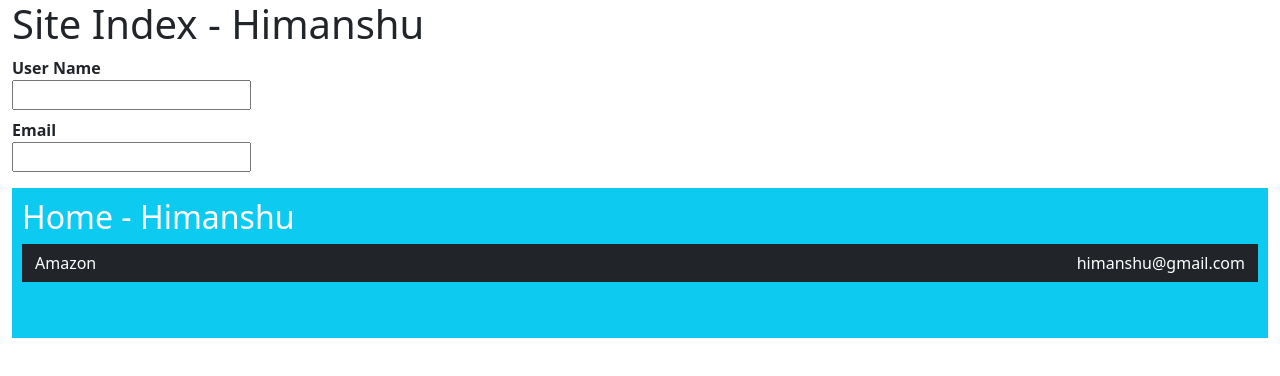
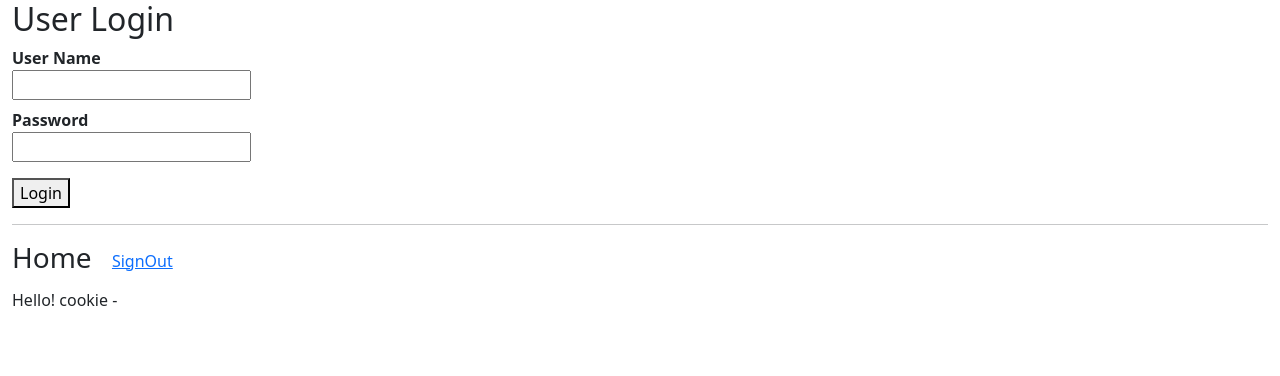
Before and after one commit to himanshu094/react-Practice, a React (Create React App) app in the folder react-shopping/: page / in a window 1280 px wide. Shown: the top 376 px of the page. Built offline with nearby package versions, Linux system fonts and the light colour scheme.

Commit message:
react-cookie for storing userDetails

```diff
--- a/react-shopping/package.json
+++ b/react-shopping/package.json
@@ -10,6 +10,7 @@
     "bootstrap-icons": "^1.11.1",
     "formik": "^2.4.5",
     "react": "^18.2.0",
+    "react-cookie": "^6.1.1",
     "react-dom": "^18.2.0",
     "react-scripts": "5.0.1",
     "web-vitals": "^2.1.4",
--- /dev/null
+++ b/react-shopping/src/component/Cookie.js
@@ -0,0 +1,52 @@
+import React from 'react'
+import { useEffect,useState } from 'react';
+import { useCookies } from 'react-cookie';
+
+export default function Cookie() {
+
+  const [cookies,setCookie,removeCookie]=useCookies(['username']);
+  const [userDetails,setUserDetails] = useState({UserName:'',Password:''})
+
+  useEffect(()=>{
+    if(cookies.username==undefined){
+      alert('Please Login')
+    }
+  },[])
+
+  function handleUserName(e){
+    setUserDetails({
+      UserName:e.target.value,
+      Password:userDetails.Password
+    })
+  }
+  function handlePassword(e){
+    setUserDetails({
+      UserName:userDetails.UserName,
+      Password:e.target.value
+    })
+  }
+  function handleLogin(){
+    setCookie('username',userDetails.UserName,{path:'/',expires:new Date('2023-12-06 20:22')});
+    alert('Login Success..');
+  }
+  function handleSignout(){
+    removeCookie('username');
+    alert('signed out Successfully')
+  }
+
+  return (
+    <div className='container-fluid'>
+      <h2>User Login</h2>
+      <dl>
+        <dt>User Name</dt>
+        <dd><input onChange={handleUserName} type='text'/></dd>
+        <dt>Password</dt>
+        <dd><input onChange={handlePassword} type='password'/></dd>
+      </dl>
+      <button onClick={handleLogin}>Login</button>
+      <hr/>
+      <h3>Home <button onClick={handleSignout} className='btn btn-link'>SignOut</button></h3>
+      Hello! cookie - {cookies.username}
+    </div>
+  )
+}
--- a/react-shopping/src/index.js
+++ b/react-shopping/src/index.js
@@ -6,15 +6,17 @@
 import App from './App';
 import reportWebVitals from './reportWebVitals';
 
-import LifeCycleDemo from './component/LifeCycleDemo';
-import ReactHookDemo from './component/ReactHookDemo';
-import ContextDemo from './component/ContextDemo';
+import Cookie from './component/Cookie';
+
+import { CookiesProvider } from 'react-cookie';
 
 
 const root = ReactDOM.createRoot(document.getElementById('root'));
 root.render(
   <React.StrictMode>
-    <ContextDemo/>
+    <CookiesProvider>
+      <Cookie/>
+    </CookiesProvider>
   </React.StrictMode>
 );
 
```
Also changed, not shown: 2 other files (tests, documents, lock files or other folders).
